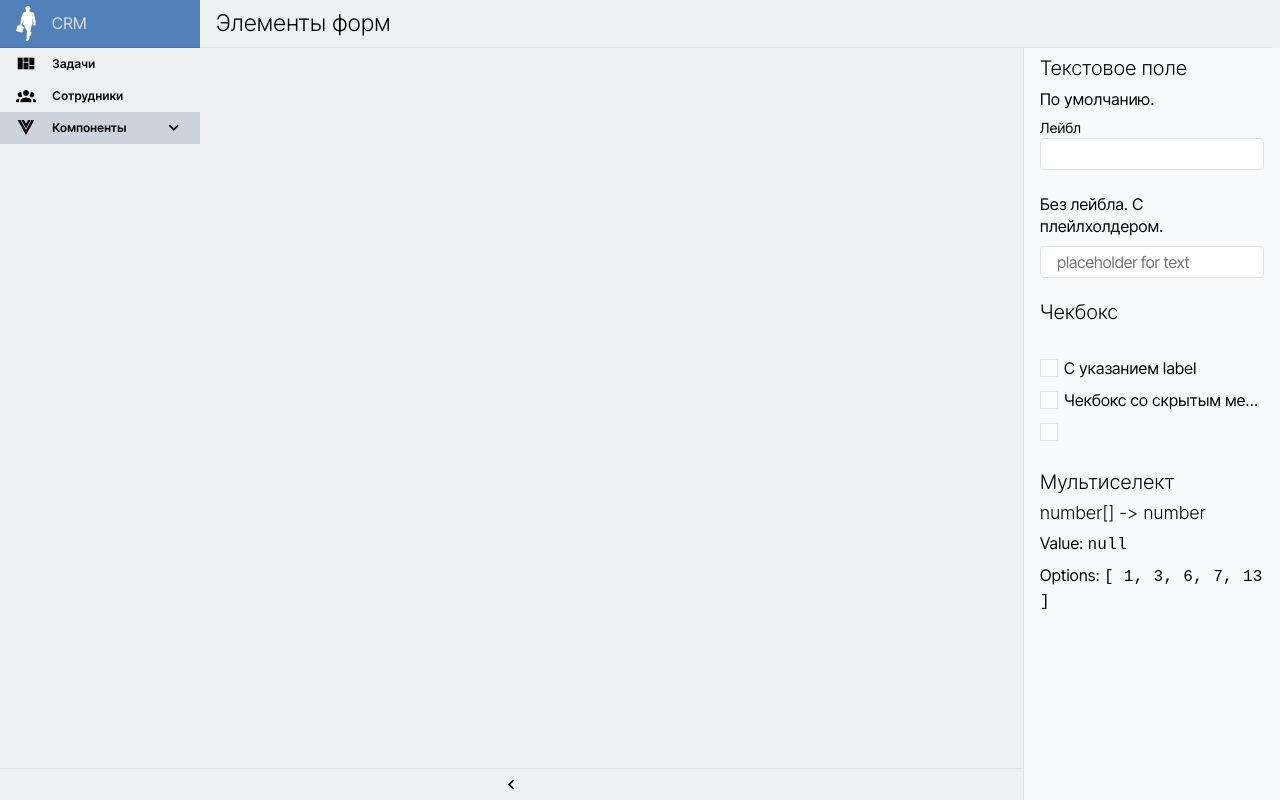
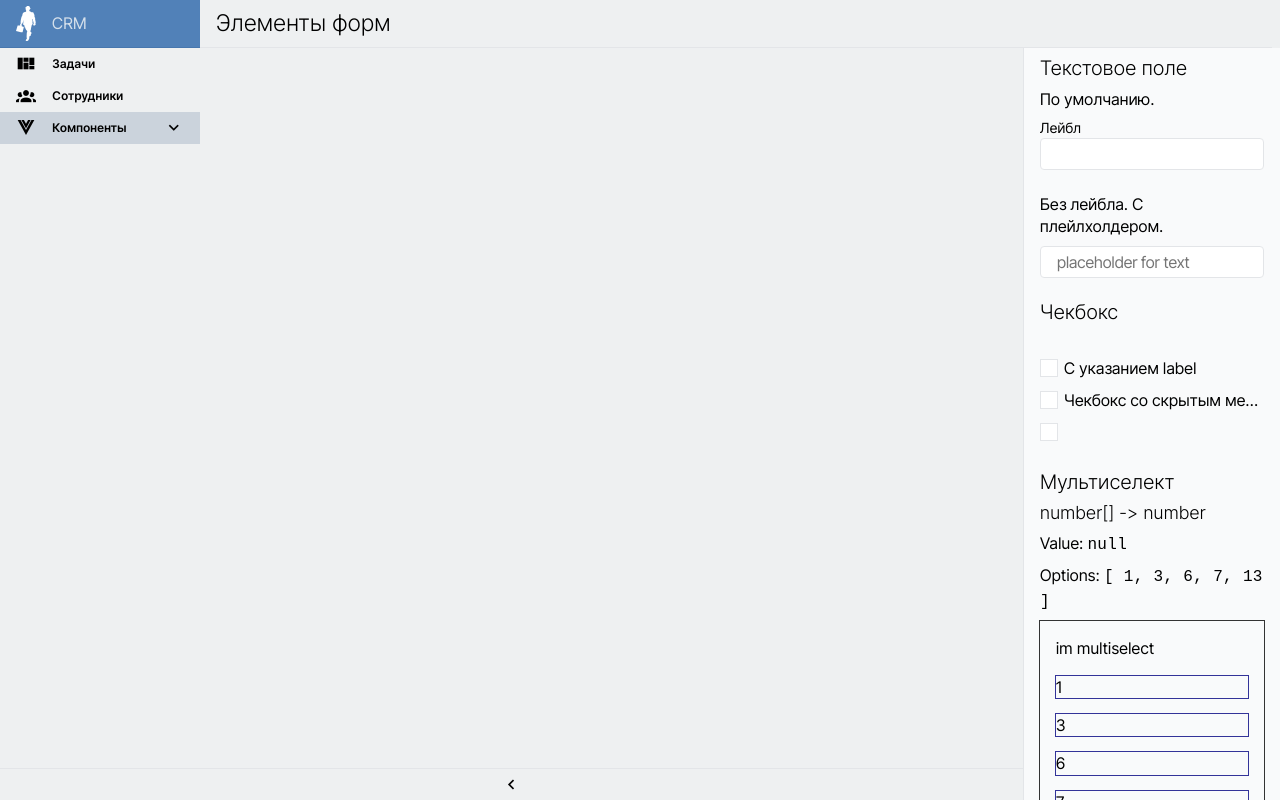
Before and after one commit to hardmagnett/big-company, a Vue app: page /components/inputs in a window 1280 px wide. Built offline with nearby package versions, Linux system fonts and the light colour scheme.

Commit message:
Вывод вариантов 01

```diff
--- a/src/a-library/components/forms/AMultiselect/AMultiSelect.vue
+++ b/src/a-library/components/forms/AMultiselect/AMultiSelect.vue
@@ -1,39 +1,78 @@
 <script setup lang="ts">
-import { } from 'vue'
+import {} from "vue";
 import {
   iAInputableEmits,
   iAInputablePropDefaults,
 } from "@/a-library/components/forms/mixins/AInputable/IAInputable";
 import type { IAInputableProps } from "@/a-library/components/forms/mixins/AInputable/IAInputable";
 
+type OptionObject = {
+  id: number,
+  title: string,
+}
+// type Option = string | number | object
+type Option = string | number | OptionObject
+
 export interface Props extends IAInputableProps {
-  options: string[] | number [] | object[]
-  optionObjectFieldTitle?: string,
-  optionObjectFieldValue?: string,
-  returnObject?: boolean
-  hideSearch?: boolean
-  multiple?: boolean
+  options: Option[];
+  optionObjectFieldTitle?: string;
+  optionObjectFieldValue?: string;
+  returnObject?: boolean;
+  hideSearch?: boolean;
+  multiple?: boolean;
 }
 withDefaults(defineProps<Props>(), {
   ...iAInputablePropDefaults,
-  options: ()=>[],
-  optionObjectFieldTitle: 'title',
-  optionObjectFieldValue: 'id',
+  options: () => [],
+  optionObjectFieldTitle: "title",
+  optionObjectFieldValue: "id",
   returnObject: false,
   hideSearch: false,
-  multiple: false
-
+  multiple: false,
 });
 
+// todo:: В composable logic
+const createTemplateKeyForOption = (option: Option, index: number)=>{
+  if (typeof option === 'number' || typeof option === 'string') {
+    return index
+  }
+
+  // todo:: сделать чтобы кроме id были и другие варианты имени поля
+  return option.id
+}
 
 </script>
 
 <template>
   <div class="a-multi-select">
     im multiselect
+
+    <div
+        class="a-multi-select__option"
+        v-for="(option, index) in options"
+        :key="createTemplateKeyForOption(option, index)"
+    >
+      {{ option }}
+    </div>
   </div>
 </template>
 
 <style scoped>
-.a-multi-select {}
+.a-multi-select {
+  /*Постоянное*/
+
+  /*Временное*/
+  outline: 1px solid #333;
+  display: flex;
+  flex-flow: column nowrap;
+  gap: var(--gap);
+  padding: var(--gap);
+  .a-multi-select__option {
+    /*Постоянное*/
+    cursor: pointer;
+
+    /*Временное*/
+    outline: 1px solid #339;
+  }
+}
 </style>
--- a/src/a-library/views/component-list/ViewInputs/ViewInputs.vue
+++ b/src/a-library/views/component-list/ViewInputs/ViewInputs.vue
@@ -1,6 +1,7 @@
 <script setup lang="ts">
 
 import {reactive} from "vue";
+import AMultiSelect from "@/a-library/components/forms/AMultiselect/AMultiSelect.vue";
 
 let multiselectVals = reactive({
   singleInNumbersOutNumber: null,
@@ -62,6 +63,10 @@ let optionVals = {
     <h3>number[] -> number</h3>
     <p>Value: <code>{{$debugVar(multiselectVals.singleInNumbersOutNumber)}}</code></p>
     <p>Options: <code>{{optionVals.numbers}}</code></p>
+    <AMultiSelect
+        v-model="multiselectVals.singleInNumbersOutNumber"
+        :options="optionVals.numbers"
+    />
   </div>
 </template>
 
```
